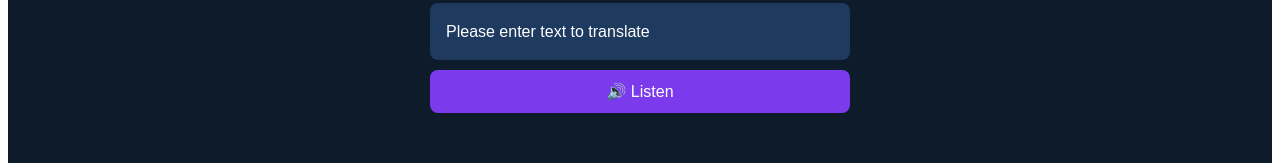
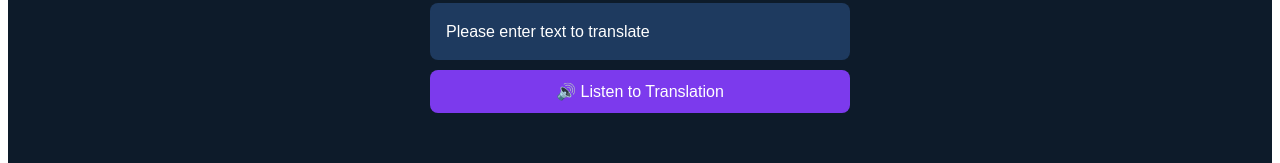
Before and after one commit to malekdalpirou765-hue/Ai-translator, a Next.js app: page / in a window 1280 px wide. Both pictures are taken after a click on the button "Translate". Shown: the part 564-727 px from the top of the page. Built offline with nearby package versions, Linux system fonts and the light colour scheme.

Commit message:
Update index.js

```diff
--- a/pages/index.js
+++ b/pages/index.js
@@ -233,7 +233,7 @@ export default function Home() {
               cursor: "pointer"
             }}
           >
-            🔊 Listen
+            🔊 Listen to Translation
           </button>
         )}
       </div>
```
